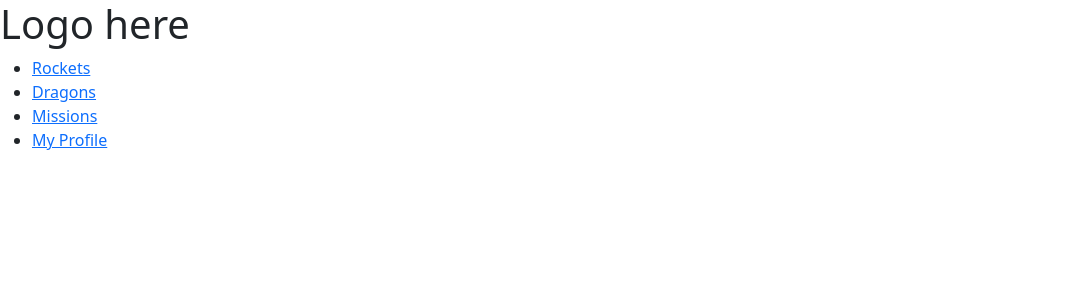
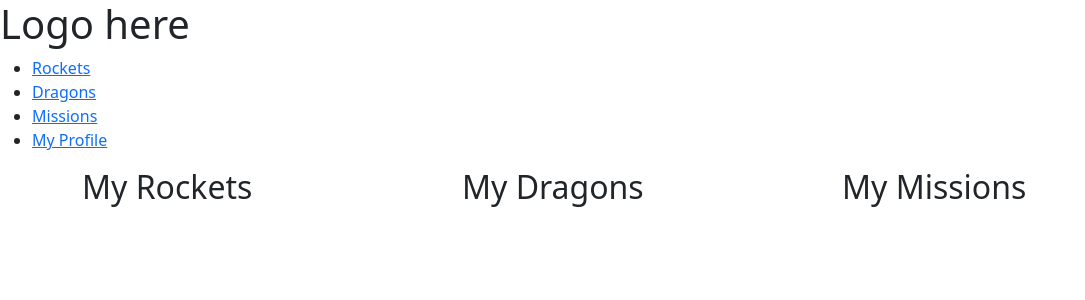
Before and after one commit to ProgramKingAbel/space_travelers_hub, a React (Create React App) app: page /Profile in a window 1280 px wide. Shown: the top 300 px of the page, without its empty margins (0-1085 px from the left). Built offline with nearby package versions, Linux system fonts and the light colour scheme.

Commit message:
Render states for the profile

```diff
--- a/src/Pages/MyProfilePage.jsx
+++ b/src/Pages/MyProfilePage.jsx
@@ -1,5 +1,9 @@
 import React from 'react';
 import { useSelector } from 'react-redux';
+import ListGroup from 'react-bootstrap/ListGroup';
+import { Container } from 'react-bootstrap';
+import Row from 'react-bootstrap/Row';
+import Col from 'react-bootstrap/Col';
 
 const MyProfilePage = () => {
   const { rockets } = useSelector((state) => state.rockets);
@@ -14,7 +18,43 @@ const MyProfilePage = () => {
   const reservedDragons = dragons.filter((dragon) => dragon.reserved === true);
   console.log('reservedDragons', reservedDragons);
 
-    <div>MyProfilePage</div>;
+  return (
+    <Container>
+      <Row>
+        <Col>
+          <h2>My Rockets</h2>
+          <ListGroup>
+            {
+            reservedRockets.map((rocket) => (
+              <ListGroup.Item key={rocket.id} variant="light">{rocket.rocket_name}</ListGroup.Item>
+            ))
+            }
+          </ListGroup>
+        </Col>
+        <Col>
+          <h2>My Dragons</h2>
+          <ListGroup>
+            {
+            reservedDragons.map((dragon) => (
+              <ListGroup.Item key={dragon.id}>{dragon.name}</ListGroup.Item>
+            ))
+              }
+          </ListGroup>
+        </Col>
+        <Col>
+          <h2>My Missions</h2>
+          <ListGroup>
+            {
+            missions.map((mission) => (
+              <ListGroup.Item key={mission.mission_id}>{mission.mission_name}</ListGroup.Item>
+            ))
+            }
+          </ListGroup>
+        </Col>
+      </Row>
+    </Container>
+
+  );
 };
 
 export default MyProfilePage;
```
